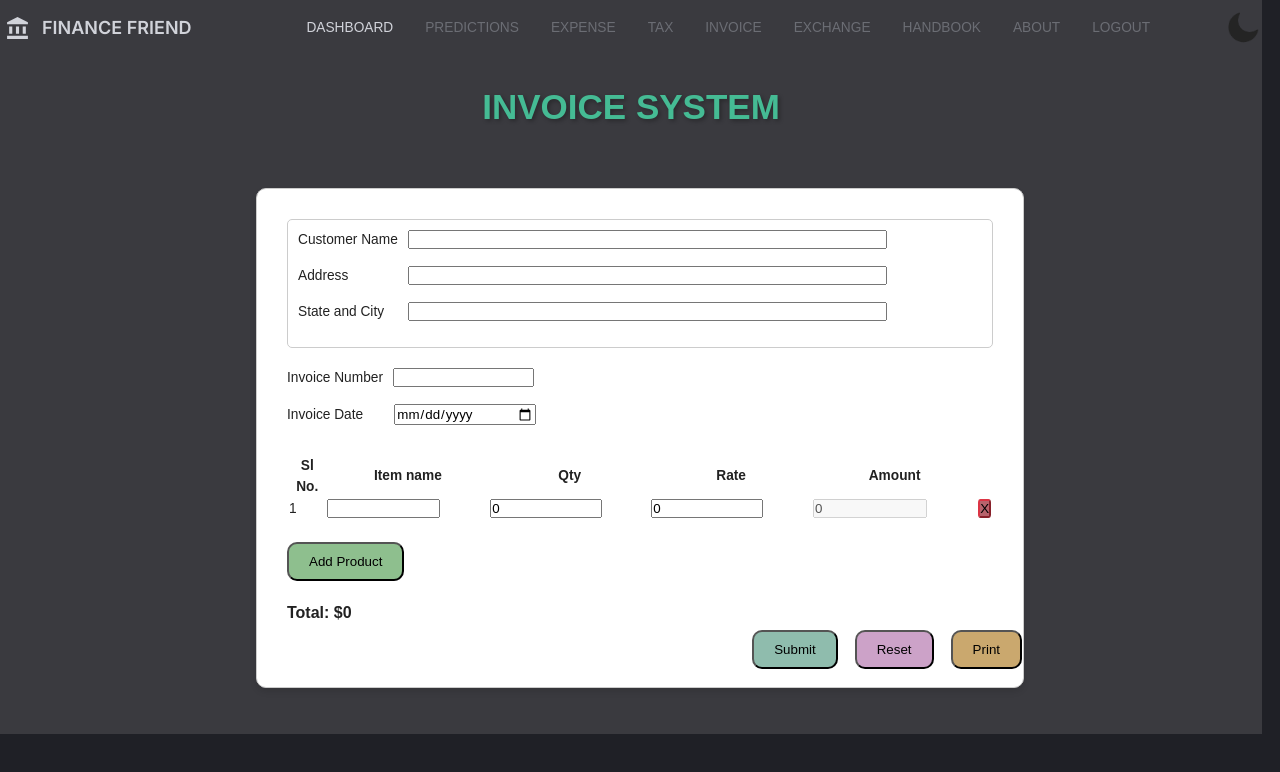
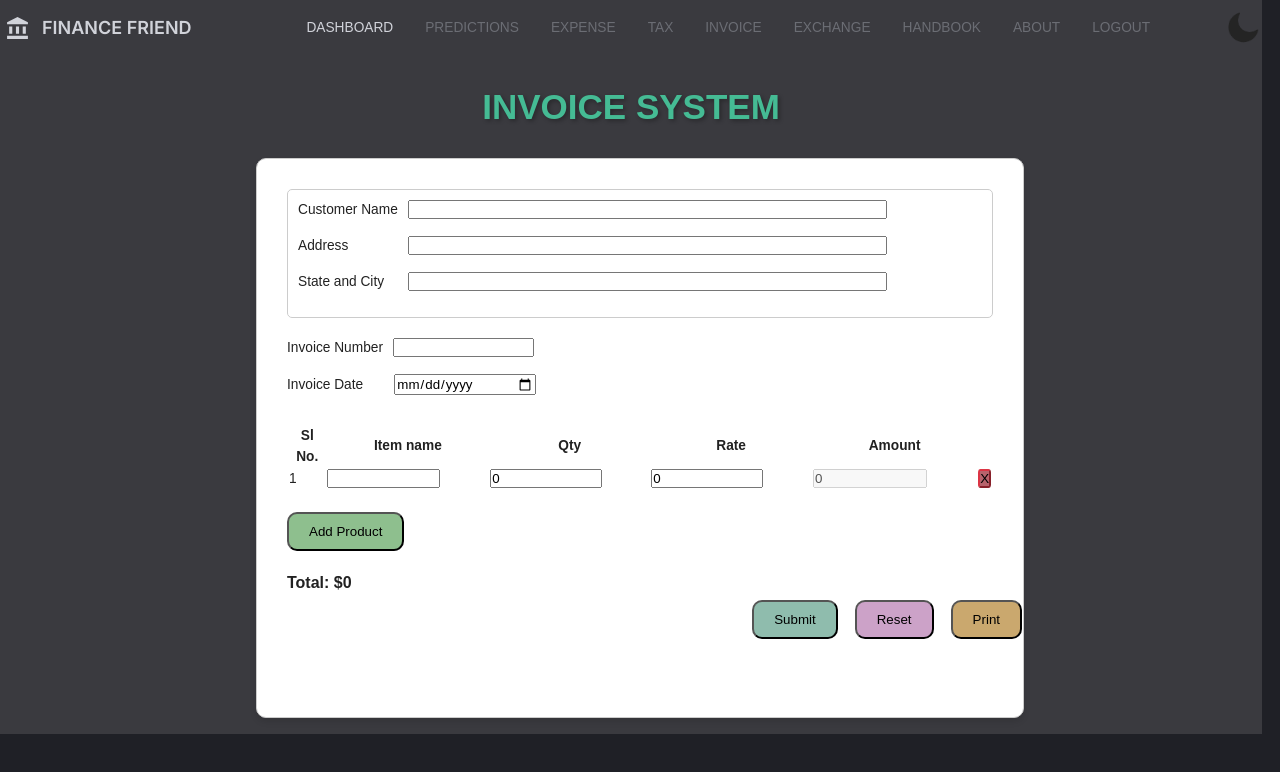
Before and after one commit to swatidas2002/MajorProject, a React (Vite) app in the folder sd_major_2kalitest/major_2/Implementation/client/: page /invoice in a window 1280 px wide. Shown: the top 772 px of the page. Built offline with nearby package versions, Linux system fonts and the light colour scheme.

Commit message:
inc box+print

```diff
--- a/sd_major_2kalitest/major_2/Implementation/client/src/scenes/Handbook/index.tsx
+++ b/sd_major_2kalitest/major_2/Implementation/client/src/scenes/Handbook/index.tsx
@@ -8,7 +8,7 @@ const HandbookContent = () => {
     flexDirection: "column",
     alignItems: "center",
     padding: "1rem",
-    textAlign: "center",
+
   };
 
   const gifContainerStyle: React.CSSProperties = {
@@ -17,7 +17,7 @@ const HandbookContent = () => {
     alignItems: "center",
     marginTop: "1rem",
     width: "100%",
-    justifyContent: "space-between"
+
   };
 
   const gifContentStyle: React.CSSProperties = {
@@ -28,7 +28,7 @@ const HandbookContent = () => {
 
   const contentStyle: React.CSSProperties = {
     maxWidth: "45%",
-    textAlign: "left",
+
     margin:"1rem",
     textAlign: "justify",
   };
--- a/sd_major_2kalitest/major_2/Implementation/client/src/scenes/invoice/invoice.css
+++ b/sd_major_2kalitest/major_2/Implementation/client/src/scenes/invoice/invoice.css
@@ -7,12 +7,13 @@
     transform: translate(-50%, -50%); /* Adjust position to center */
     width: 85%; /* Adjust the width as needed */
     max-width: 800px; /* White Box Set a maximum width for the box */
-    max-height: 500px;
+    max-height: 600px;
     padding: 30px; /* Added padding for better spacing */
     border: 1px solid #ccc; /* Added border for visual separation */
     border-radius: 10px; /* Added border radius for rounded corners */
     background-color: #fff; /* Added background color */
     box-shadow: 0 4px 6px rgba(10, 10, 10, 0.1); /* Added box shadow for depth */
+    overflow: auto;
 
 
 }
@@ -192,3 +193,25 @@
       border-radius: 4px; /* Add border radius for rounded corners */
       cursor: pointer; /* Set cursor to pointer for interaction */
     }
+
+    /* Add a class to the buttons container for easier targeting */
+
+
+/* Define a media query for printing */
+@media print {
+  /* Hide the buttons when printing */
+  .buttons-container {
+    display: none !important;
+  }
+
+  .add-container{
+    display: none !important;
+
+  }
+
+  .btn-danger{
+    display: none !important;
+
+  }
+
+}
--- a/sd_major_2kalitest/major_2/Implementation/client/src/scenes/invoice/invoice_type.tsx
+++ b/sd_major_2kalitest/major_2/Implementation/client/src/scenes/invoice/invoice_type.tsx
@@ -2,6 +2,7 @@ import React, { useState } from 'react';
 import axios from 'axios';
 
 import './invoice.css';
+
 
 interface Product {
   particular: string;
@@ -162,6 +163,7 @@ const Invoice: React.FC = () => {
               </div>
 
               {/* Product details */}
+              <div className="product-table">
               <table className="table table-bordered">
                 <thead>
                   <tr>
@@ -186,13 +188,15 @@ const Invoice: React.FC = () => {
                   ))}
                 </tbody>
               </table>
-              <div className="text-center">
+              </div>
+
+              <div className="add-container">
                 <button type="button" className="btn btn-success" onClick={handleAddProduct}>Add Product</button>
               </div>
               <div className="text-center">
                 <label id="totalLabel">Total: ${getTotal()}</label>
               </div>
-              <div className="text-center">
+              <div className="buttons-container">
                 <div style={{ display: 'flex', justifyContent: 'center', gap: '10px' }}>
                   <button type="button" className="btn btn-submit" onClick={handleSubmit}>Submit</button>
                   <button type="button" className="btn btn-warning" onClick={handleReset}>Reset</button>
```
